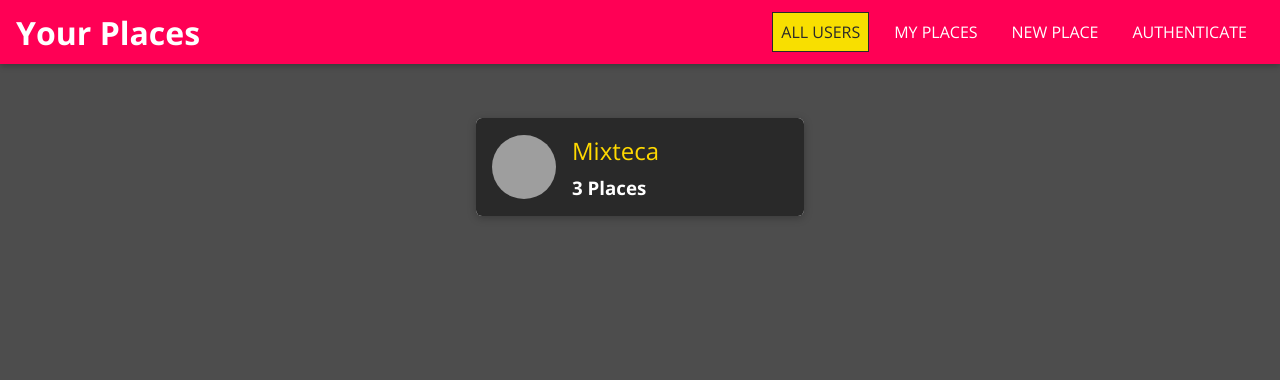
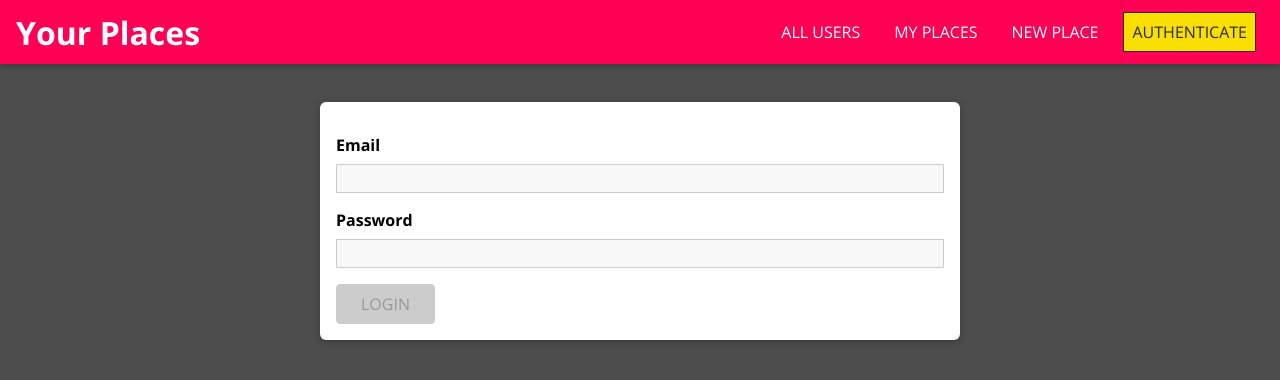
Before and after one commit to JuanK81/mern-frontend, a React (Create React App) app: page /auth in a window 1280 px wide. Before the commit this address led to /. Shown: the top 380 px of the page. Built offline with nearby package versions, Linux system fonts and the light colour scheme; grey boxes are pictures that could not be loaded.

Commit message:
aad edit place and basic login from and validation

```diff
--- a/src/App.js
+++ b/src/App.js
@@ -6,6 +6,7 @@ import NewPlace from './places/Pages/NewPlace';
 import MainNavigation from './shared/components/Navigation/MainNavigation';
 import UserPlaces from './places/Pages/UserPlaces';
 import UpdatePlace from './places/Pages/UpdatePlace';
+import Authenticate from './user/pages/Authenticate';
 
 const App = () => {
   return (
@@ -25,6 +26,9 @@ const App = () => {
           <Route path='/places/:placeId'>
             <UpdatePlace />
           </Route>
+          <Route path='/auth'>
+            <Authenticate />
+          </Route>
           <Redirect to="/" />
         </Switch>
       </main>
--- a/src/places/Pages/UpdatePlace.js
+++ b/src/places/Pages/UpdatePlace.js
@@ -1,4 +1,4 @@
-import React from "react";
+import React, { useEffect, useState } from "react";
 import { useParams } from "react-router-dom";
 
 import Input from "../../shared/components/FormElements/Input";
@@ -8,7 +8,8 @@ import {
   VALIDATOR_MINLENGTH,
 } from "../../shared/components/util/validators";
 import { useForm } from "../../shared/hooks/form-hook";
-import './PlaceForm.css';
+import Card from "../../shared/components/UIElements/Card";
+import "./PlaceForm.css";
 
 const DUMMY_PLACES = [
   {
@@ -53,11 +54,29 @@ const DUMMY_PLACES = [
 ];
 
 const UpdatePlace = (props) => {
+  const [isLoading, setIsLoading] = useState(true);
   const placeId = useParams().placeId;
+
+  const [formState, inputHandler, setFormData] = useForm(
+    {
+      title: {
+        value: "",
+        isValid: false,
+      },
+      description: {
+        value: "",
+        isValid: false,
+      },
+    },
+    false
+  );
 
   const identifiedPlace = DUMMY_PLACES.find((p) => p.id === placeId);
 
-  const [formState, inputHandler] = useForm({
+  useEffect(() => {
+    if (identifiedPlace) {
+    setFormData(
+      {
         title: {
           value: identifiedPlace.title,
           isValid: true,
@@ -66,7 +85,11 @@ const UpdatePlace = (props) => {
           value: identifiedPlace.description,
           isValid: true,
         },
-  }, true)
+      },
+      true
+    )};
+    setIsLoading(false);
+  }, [setFormData, identifiedPlace]);
 
   const placeUpdateSubmitHandler = (event) => {
     event.preventDefault();
@@ -76,7 +99,17 @@ const UpdatePlace = (props) => {
   if (!identifiedPlace) {
     return (
       <div className="center">
+        <Card>
           <h2>Could not find the place.</h2>
+        </Card>
+      </div>
+    );
+  }
+
+  if (isLoading) {
+    return (
+      <div className="center">
+        <h2>Loading...</h2>
       </div>
     );
   }
--- a/src/places/components/PlaceItem.js
+++ b/src/places/components/PlaceItem.js
@@ -8,10 +8,28 @@ import "./PlaceItem.css";
 
 const PlaceItem = (props) => {
   const [showMap, setShowMap] = useState(false);
+  const [showConfirmModal, setShowConfirmModal] = useState(false);
 
-  const openMapHandler = () => {setShowMap(true)};
+  const openMapHandler = () => {
+    setShowMap(true);
+  };
 
-  const closeMapHandler = () => {setShowMap(false)};
+  const closeMapHandler = () => {
+    setShowMap(false);
+  };
+
+  const showDeleteWarningHandler = () => {
+    setShowConfirmModal(true);
+  };
+
+  const cancelDeleteHandler = () => {
+    setShowConfirmModal(false);
+  };
+
+  const confirmDeleteHandler = () => {
+    setShowConfirmModal(false)
+    console.log("Deleting");
+  };
 
   return (
     <Fragment>
@@ -24,8 +42,33 @@ const PlaceItem = (props) => {
         footer={<Button onClick={closeMapHandler}>CLOSE</Button>}
       >
         <div className="map-container">
-          <Map lat={props.coordinates.lat} lng={props.coordinates.lng} zoom={13}/>
+          <Map
+            lat={props.coordinates.lat}
+            lng={props.coordinates.lng}
+            zoom={13}
+          />
         </div>
+      </Modal>
+      <Modal
+        show={showConfirmModal}
+        onCancel={cancelDeleteHandler}
+        header="Are you sure?"
+        footerClass="place-item__modal-actions"
+        footer={
+          <Fragment>
+            <Button inverse onClick={cancelDeleteHandler}>
+              CANCEL
+            </Button>
+            <Button danger onClick={confirmDeleteHandler}>
+              DELETE
+            </Button>
+          </Fragment>
+        }
+      >
+        <p>
+          Doyou want to proceed and delete this place? Please note that it can't
+          be undone thereafter.
+        </p>
       </Modal>
       <li className="place-item">
         <Card className="place-item__content">
@@ -39,10 +82,12 @@ const PlaceItem = (props) => {
           </div>
           <div className="place-item__actions">
             <Button inverse onClick={openMapHandler}>
-              VIEW ON MAP{" "}
+              VIEW ON MAP
             </Button>
             <Button to={`/places/${props.id}`}>EDIT </Button>
-            <Button danger>DELETE </Button>
+            <Button danger onClick={showDeleteWarningHandler}>
+              DELETE
+            </Button>
           </div>
         </Card>
       </li>
--- a/src/places/components/PlaceList.js
+++ b/src/places/components/PlaceList.js
@@ -2,6 +2,7 @@ import React from "react";
 
 import Card from "../../shared/components/UIElements/Card";
 import PlaceItem from "./PlaceItem";
+import Button from "../../shared/components/FormElements/Button";
 import "./PlaceList.css";
 
 const PlacesList = (props) => {
@@ -10,7 +11,7 @@ const PlacesList = (props) => {
       <div className="place-list center">
         <Card>
           <h2>No places found. Do you want to create one?</h2>
-          <button>Share place</button>
+          <Button to='places/new'>Share place</Button>
         </Card>
       </div>
     );
--- a/src/shared/hooks/form-hook.js
+++ b/src/shared/hooks/form-hook.js
@@ -19,18 +19,21 @@ const formReducer = (state, action) => {
         },
         isValid: formIsValid,
       };
+    case "SET_DATA":
+      return {
+        inputs: action.inputs,
+        isValid: action.formIsValid,
+      };
     default:
       return state;
   }
 };
 
 export const useForm = (initialInputs, initialFormvalidity) => {
-    const [formState, dispatch] = useReducer(formReducer, {
-      inputs: initialInputs,
-      isValid: initialFormvalidity,
-    });
-
-
+  const [formState, dispatch] = useReducer(formReducer, {
+    inputs: initialInputs,
+    isValid: initialFormvalidity,
+  });
 
   const inputHandler = useCallback(
     (id, value, isValid) => {
@@ -44,5 +47,13 @@ export const useForm = (initialInputs, initialFormvalidity) => {
     [dispatch]
   );
 
-  return [formState, inputHandler]
+  const setFormData = useCallback((inputData, formValidity) => {
+    dispatch({
+      type: "SET_DATA",
+      inputs: inputData,
+      formIsValid: formValidity,
+    });
+  }, []);
+
+  return [formState, inputHandler, setFormData];
 };
--- /dev/null
+++ b/src/user/pages/Authenticate.js
@@ -0,0 +1,70 @@
+import React from "react";
+
+import Input from "../../shared/components/FormElements/Input";
+import {
+  VALIDATOR_MINLENGTH,
+  VALIDATOR_REQUIRE,
+  VALIDATOR_EMAIL,
+} from "../../shared/components/util/validators";
+import Button from "../../shared/components/FormElements/Button";
+import { useForm } from "../../shared/hooks/form-hook";
+// import "./Authenticate.css";
+
+const Authenticate = (props) => {
+    const [formState, inputHandler] = useForm({
+      userName: {
+        value: "",
+        isValid: false,
+      },
+      email: {
+        value: "",
+        isValid: false,
+      },
+      password: {
+        value: "",
+        isValid: false,
+      },
+    });
+
+    const authenticateSubmitHandler = (event) => {
+        event.preventDefault()
+        console.log('authenticating');
+    }
+
+  return (
+    <form className="place-form" onSubmit={authenticateSubmitHandler}>
+      {/* <Input
+        id="userName"
+        type="text"
+        label="User Name"
+        element="input"
+        validators={[VALIDATOR_REQUIRE(), VALIDATOR_MINLENGTH(5)]}
+        errorText="Please enter your user name."
+        onInput={inputHandler}
+      /> */}
+      <Input
+        id="email"
+        type="text"
+        label="Email"
+        element="input"
+        validators={[VALIDATOR_REQUIRE(), VALIDATOR_EMAIL()]}
+        errorText="Please enter your Email."
+        onInput={inputHandler}
+      />
+      <Input
+        id="password"
+        type="text"
+        label="Password"
+        element="input"
+        validators={[VALIDATOR_REQUIRE(), VALIDATOR_MINLENGTH(8)]}
+        errorText="Please enter your password."
+        onInput={inputHandler}
+      />
+      <Button type="submit" disabled={!formState.isValid}>
+        LOGIN
+      </Button>
+    </form>
+  );
+};
+
+export default Authenticate;
```
Lines whose indentation alone changed are shown as unchanged.
